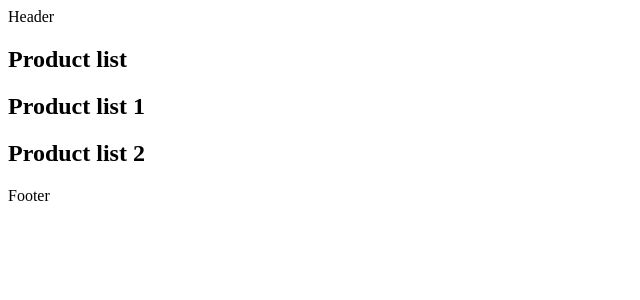
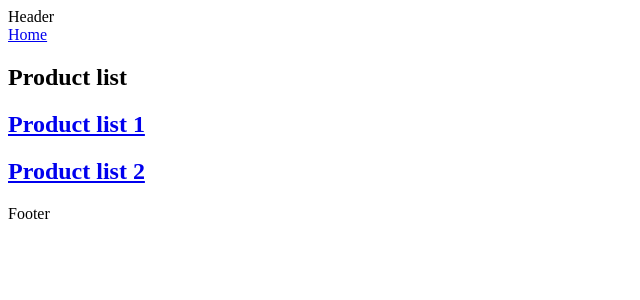
Before and after one commit to soundarya-ms3/nextjs-learning, a Next.js app: page /product in a window 1280 px wide. Shown: the top 300 px of the page, without its empty margins (0-640 px from the left). Built offline with nearby package versions, Linux system fonts and the light colour scheme.

Commit message:
Link Component Navigation

```diff
--- a/src/app/product/page.tsx
+++ b/src/app/product/page.tsx
@@ -1,9 +1,17 @@
+import Link from "next/link";
+
 export default function Product() {
   return (
     <>
+      <Link href="/">Home</Link>
       <h2>Product list</h2>
-      <h2>Product list 1</h2>
-      <h2>Product list 2</h2>
+      <h2>
+        {" "}
+        <Link href="product/1">Product list 1</Link>
+      </h2>
+      <h2>
+        <Link href="product/2">Product list 2</Link>
+      </h2>
     </>
   );
 }
```
Also changed, not shown: src/app/page.tsx (+10 -2 lines).
